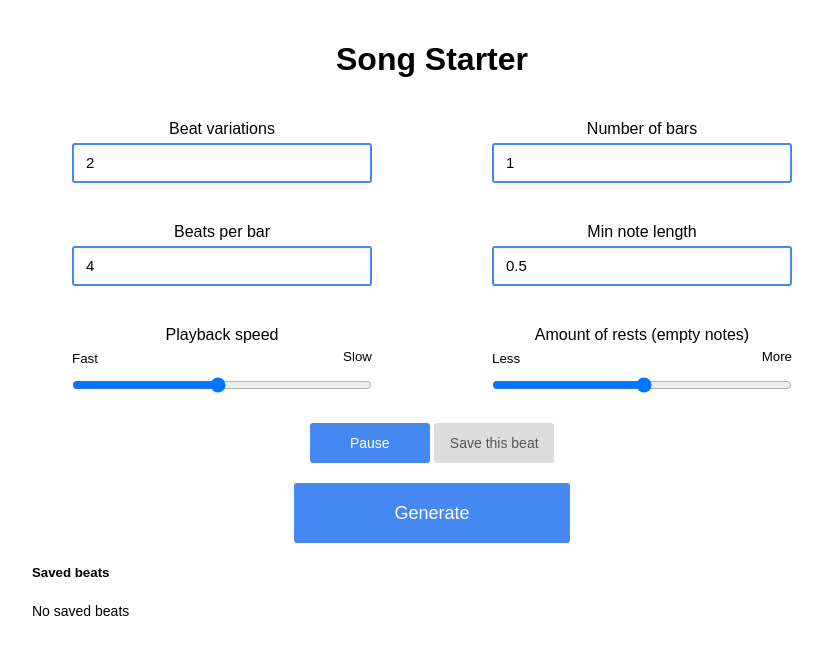
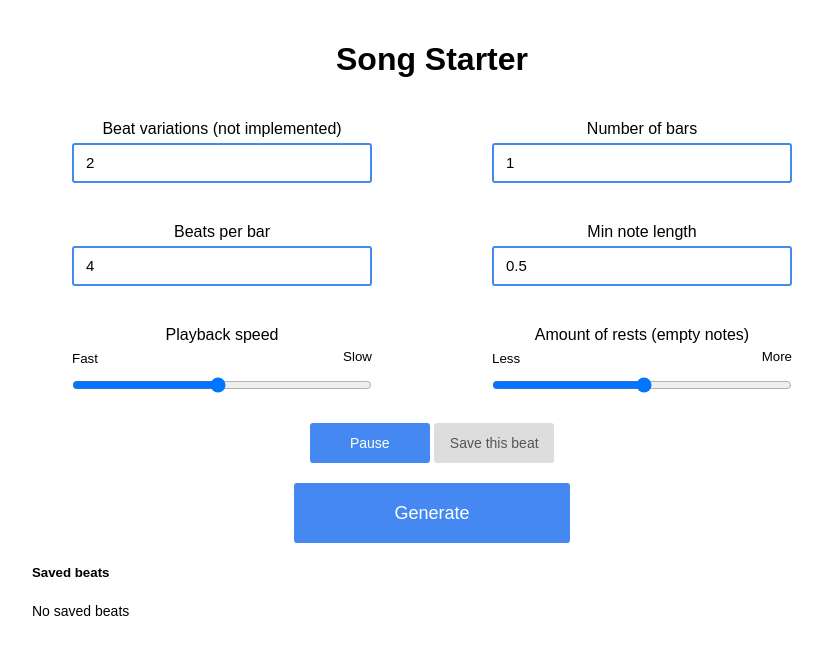
Before and after one commit to benwigley/song-starter, a plain HTML site: page index.html in a window 1280 px wide. Shown: the whole page, without its empty margins (208-1031 px from the left). Drawn offline with Linux system fonts and the light colour scheme.

```diff
--- a/index.html
+++ b/index.html
@@ -12,7 +12,7 @@
 
     <div class="clearfix">
       <div class="input-container">
-        <label>Beat variations</label>
+        <label>Beat variations (not implemented)</label>
         <input type="number" id="beat-variations" value="2">
       </div>
 
```
Also changed, not shown: 1 other file.
